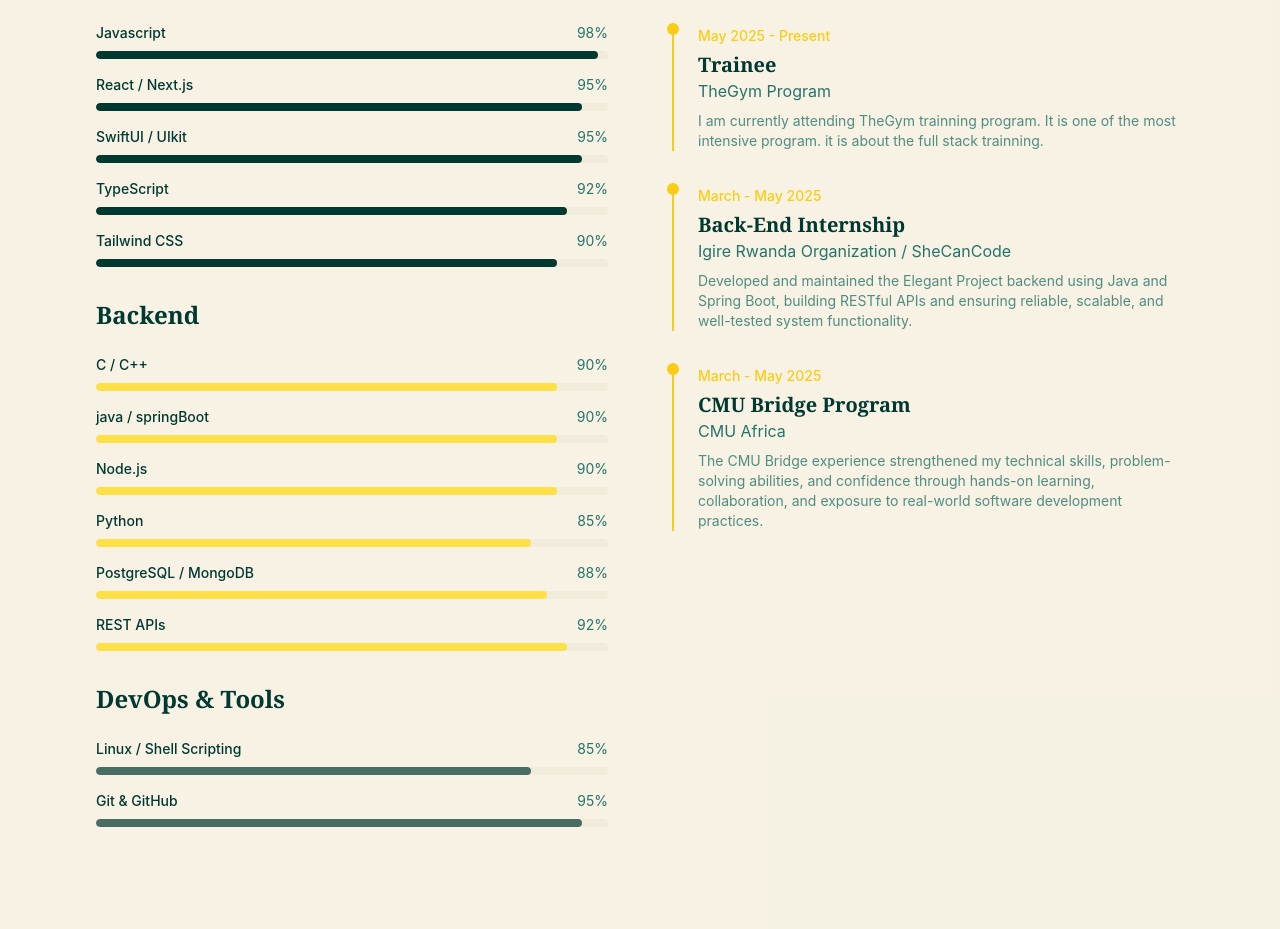
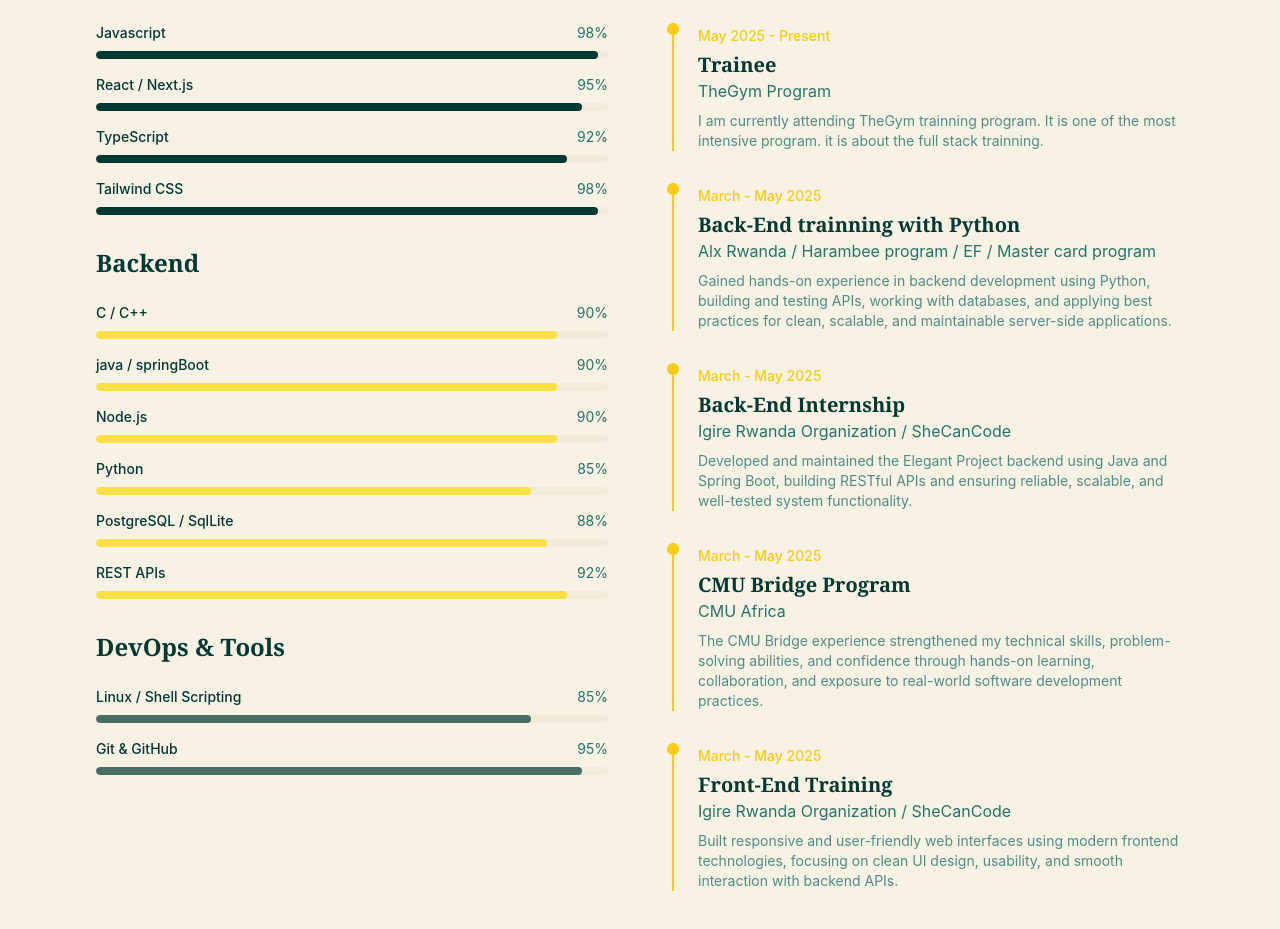
Before and after one commit to uwinezaflorence20/New_Portifolio, a React (Vite) app: page / in a window 1280 px wide. Shown: the part 2102-3031 px from the top of the page. Built offline with nearby package versions, Linux system fonts and the light colour scheme.

Commit message:
done with skills section

```diff
--- a/src/components/Skills.tsx
+++ b/src/components/Skills.tsx
@@ -5,9 +5,8 @@ import { useRef } from "react";
 const frontendSkills = [
   { name: "Javascript", level: 98 },
   { name: "React / Next.js", level: 95 },
-  { name: "SwiftUI / UIkit", level: 95 },
   { name: "TypeScript", level: 92 },
-  { name: "Tailwind CSS", level: 90 },
+  { name: "Tailwind CSS", level: 98 },
 ];
 
 const backendSkills = [
@@ -15,7 +14,7 @@ const backendSkills = [
   { name: "java / springBoot", level: 90 },
   { name: "Node.js ", level: 90 },
   { name: "Python ", level: 85 },
-  { name: "PostgreSQL / MongoDB", level: 88 },
+  { name: "PostgreSQL / SqlLite", level: 88 },
   { name: "REST APIs", level: 92 },
 ];
 
@@ -31,6 +30,12 @@ const experience = [
     period: "May 2025 - Present",
     description: "I am currently attending TheGym trainning program. It is one of the most intensive program. it is about the full stack trainning. ",
   },
+   {
+    role: "Back-End trainning with Python",
+    company: "Alx Rwanda / Harambee program / EF / Master card program",
+    period: "March - May 2025 ",
+description: "Gained hands-on experience in backend development using Python, building and testing APIs, working with databases, and applying best practices for clean, scalable, and maintainable server-side applications.",
+  },
   {
     role: "Back-End Internship",
     company: "Igire Rwanda Organization / SheCanCode",
@@ -42,6 +47,12 @@ const experience = [
     company: "CMU Africa",
     period: "March - May 2025 ",
     description: "The CMU Bridge experience strengthened my technical skills, problem-solving abilities, and confidence through hands-on learning, collaboration, and exposure to real-world software development practices.",
+  },
+   {
+    role: "Front-End Training",
+    company: "Igire Rwanda Organization / SheCanCode",
+    period: "March - May 2025 ",
+    description: "Built responsive and user-friendly web interfaces using modern frontend technologies, focusing on clean UI design, usability, and smooth interaction with backend APIs.",
   },
 ];
 
```
